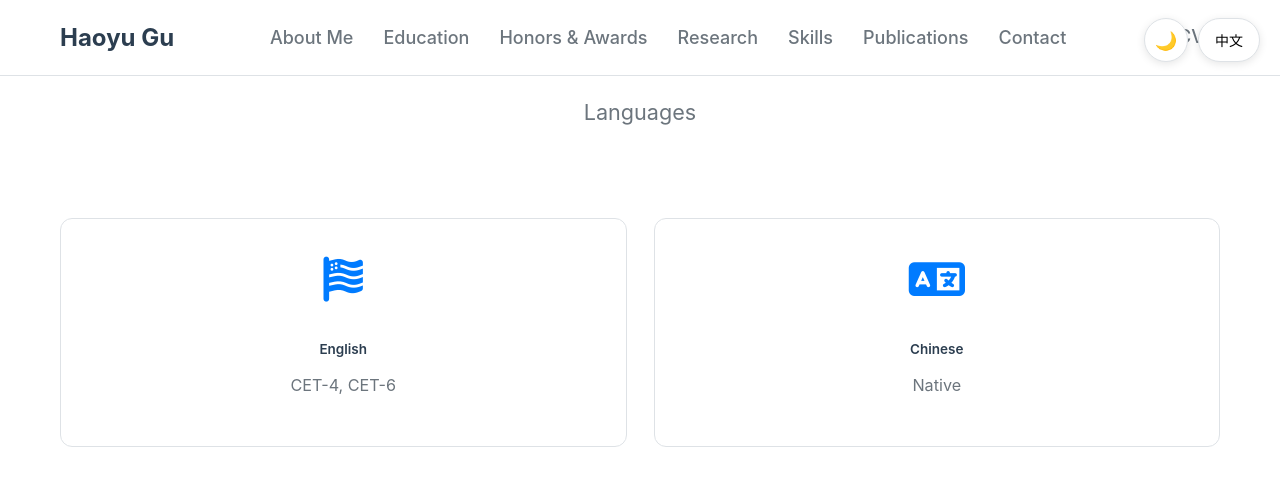
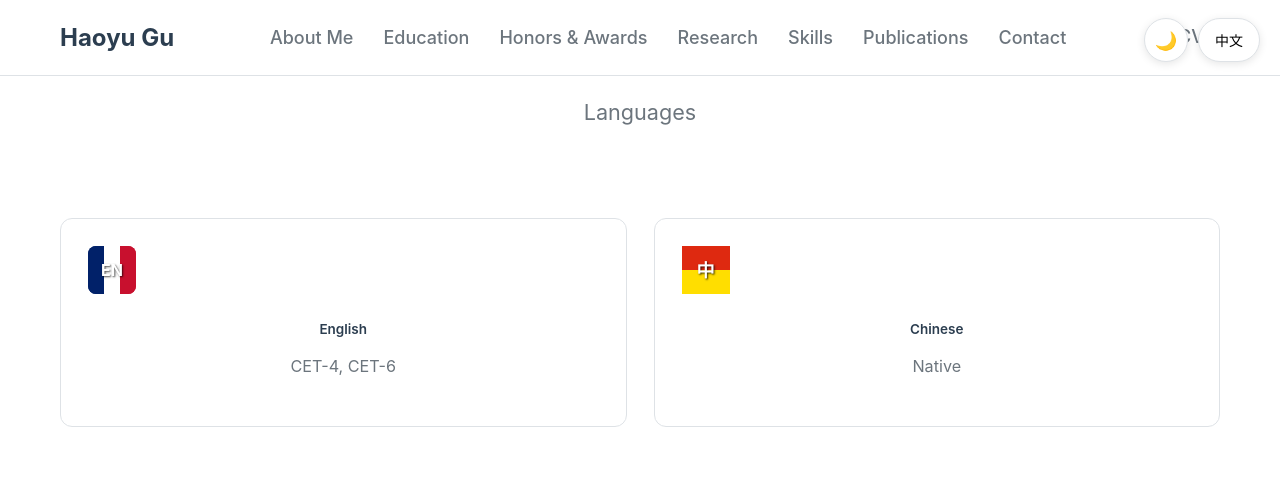
Before and after one commit to Haoyu-Gu/haoyu-gu.github.io, a Jekyll site: the page built from index.html, in a window 1280 px wide and 900 px high, scrolled down 8079 px. Shown: the top 486 px of the window. Built offline with Jekyll 4.4.1, drawn with Linux system fonts in a browser that asks for light colours.

Commit message:
Fix language icons alignment and upgrade to beautiful flag-themed designs (EN: France colors, 中: China colors)

```diff
--- a/index.html
+++ b/index.html
@@ -285,12 +285,25 @@ title: "Haoyu Gu - Personal Portfolio"
   <div class="section-subtitle" data-lang='{"en": "Languages", "zh": "语言能力"}' style="margin-top: 3rem;"><i class="fas fa-globe"></i> Languages</div>
   <div class="skills-grid">
     <div class="skill-item">
-      <div class="skill-icon"><i class="fas fa-flag-usa"></i></div>
+      <div class="skill-icon">
+        <div style="width: 48px; height: 48px; background: linear-gradient(to right, #012169 33%, #FFFFFF 33%, #FFFFFF 66%, #C8102E 66%); border-radius: 8px; display: flex; align-items: center; justify-content: center; position: relative; overflow: hidden;">
+          <div style="position: absolute; top: 0; left: 0; right: 66.66%; bottom: 0; background: #012169;"></div>
+          <div style="position: absolute; top: 0; left: 33.33%; right: 33.33%; bottom: 0; background: #FFFFFF;"></div>
+          <div style="position: absolute; top: 0; left: 66.66%; right: 0; bottom: 0; background: #C8102E;"></div>
+          <span style="position: relative; z-index: 1; font-size: 16px; font-weight: bold; color: #FFFFFF; text-shadow: 1px 1px 2px rgba(0,0,0,0.7);">EN</span>
+        </div>
+      </div>
       <h4 class="skill-name" data-lang='{"en": "English", "zh": "英语"}'>English</h4>
       <p class="skill-level">CET-4, CET-6</p>
     </div>
     <div class="skill-item">
-      <div class="skill-icon"><i class="fas fa-language"></i></div>
+      <div class="skill-icon">
+        <div style="width: 48px; height: 48px; background: linear-gradient(to bottom, #DE2910 50%, #FFDE00 50%); border-radius: 8px; display: flex; align-items: center; justify-content: center; position: relative;">
+          <div style="position: absolute; top: 0; left: 0; right: 0; bottom: 50%; background: #DE2910;"></div>
+          <div style="position: absolute; top: 50%; left: 0; right: 0; bottom: 0; background: #FFDE00;"></div>
+          <span style="position: relative; z-index: 1; font-size: 18px; font-weight: bold; color: #FFFFFF; text-shadow: 1px 1px 2px rgba(0,0,0,0.8);">中</span>
+        </div>
+      </div>
       <h4 class="skill-name" data-lang='{"en": "Chinese", "zh": "中文"}'>Chinese</h4>
       <p class="skill-level" data-lang='{"en": "Native", "zh": "母语"}'>Native</p>
     </div>
```
